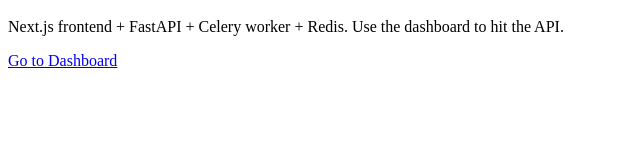
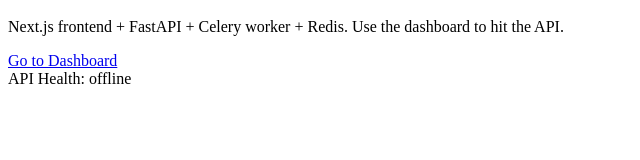
Before and after one commit to timmytshirt/wincallem, a Next.js app in the folder apps/web/: page / in a window 1280 px wide. Shown: the part 134-294 px from the top of the page, without its empty margins (0-640 px from the left). Built offline with nearby package versions, Linux system fonts and the light colour scheme; no server answers.

Commit message:
ui: add API health badge to footer (Week 1 contribution) (#5)

```diff
--- a/apps/web/app/layout.tsx
+++ b/apps/web/app/layout.tsx
@@ -1,3 +1,5 @@
+import ApiHealthBadge from "@/components/ApiHealthBadge";
+
 export const metadata = {
   title: "WinCallem",
   description: "Betting intelligence boilerplate",
@@ -13,6 +15,7 @@ export default function RootLayout({ children }: { children: React.ReactNode })
             <a className="text-sm underline" href="/dashboard">Dashboard</a>
           </nav>
           {children}
+          <ApiHealthBadge />
         </div>
       </body>
     </html>
--- /dev/null
+++ b/apps/web/components/ApiHealthBadge.tsx
@@ -0,0 +1,19 @@
+"use client";
+import { useEffect, useState } from "react";
+
+export default function ApiHealthBadge() {
+  const [status, setStatus] = useState("checking...");
+
+  useEffect(() => {
+    fetch("http://localhost:8000/health")
+      .then((res) => res.json())
+      .then((data) => setStatus(data.status || "ok"))
+      .catch(() => setStatus("offline"));
+  }, []);
+
+  return (
+    <div className="text-xs text-gray-400 mt-4">
+      API Health: <span className="font-semibold">{status}</span>
+    </div>
+  );
+}
```
